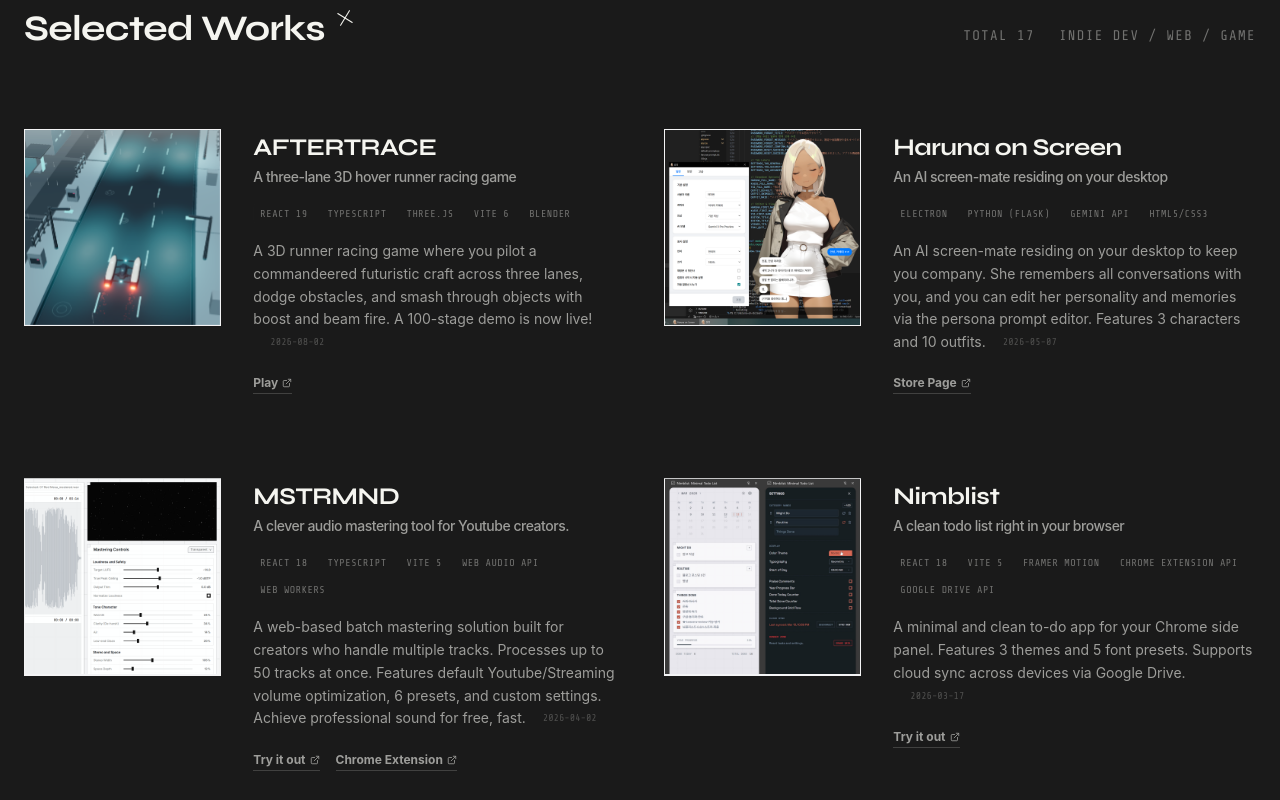
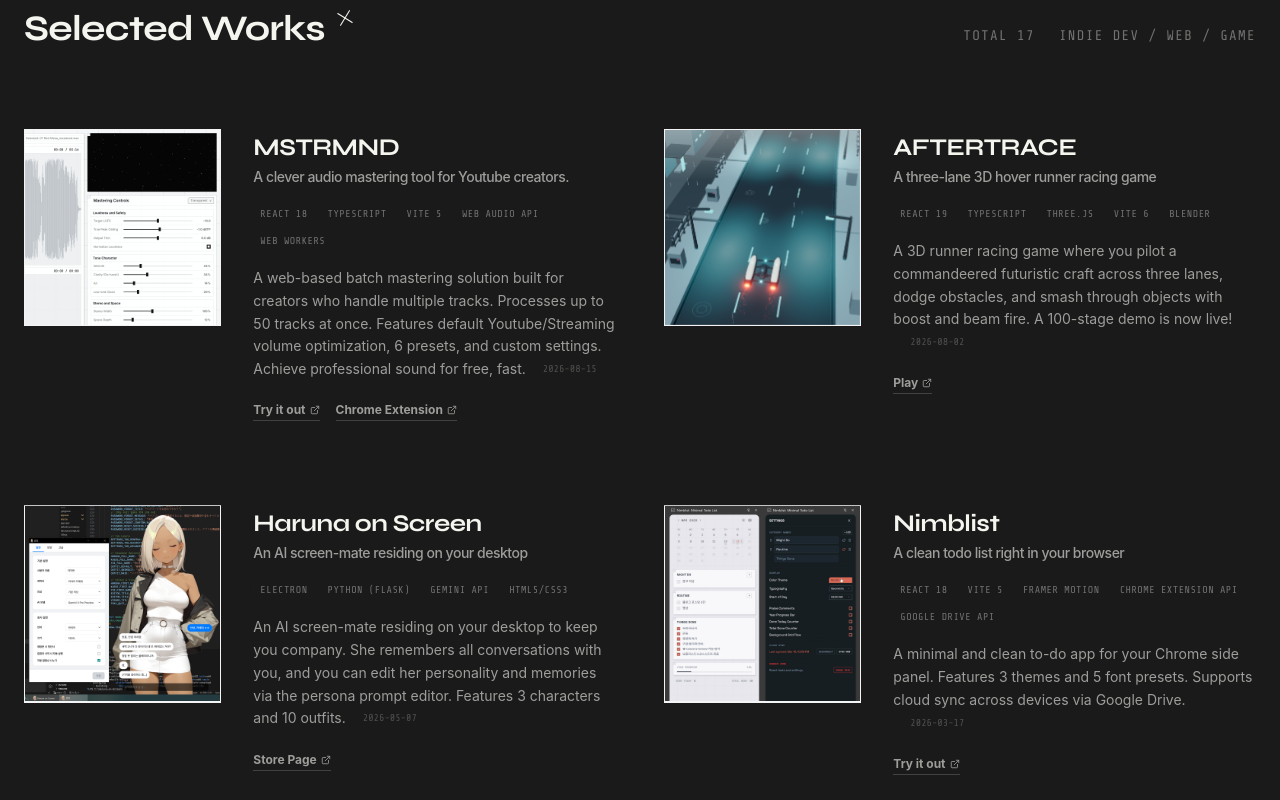
Before and after one commit to heavyrain39/portfolio, a Next.js app: page /portfolio/ in a window 1280 px wide. Shown: the part 880-1680 px from the top of the page. Built offline with nearby package versions, Linux system fonts and the light colour scheme; a web font is replaced by a local one.

Commit message:
mstrmnd 날짜 수정

```diff
--- a/data/content.ts
+++ b/data/content.ts
@@ -91,7 +91,7 @@ export const projects: Project[] = [
         id: "mstrmnd",
         title: "마스터마인드",
         enTitle: "MSTRMND",
-        lastUpdated: "2026-04-02",
+        lastUpdated: "2026-08-15",
         concept: "유튜브 음원을 위한 영리한 마스터링 도구",
         enConcept: "A clever audio mastering tool for Youtube creators.",
         description: "다수의 트랙을 처리하는 작업자를 위해 만들어진 웹 기반 배치 마스터링 솔루션. 최대 50개 트랙 일괄 처리. 유튜브/스트리밍 최적화 볼륨 세팅과 6개 프리셋, 커스텀 설정 가능. 프로페셔널한 사운드를 무료로, 빠르게 완성하자.",
```
